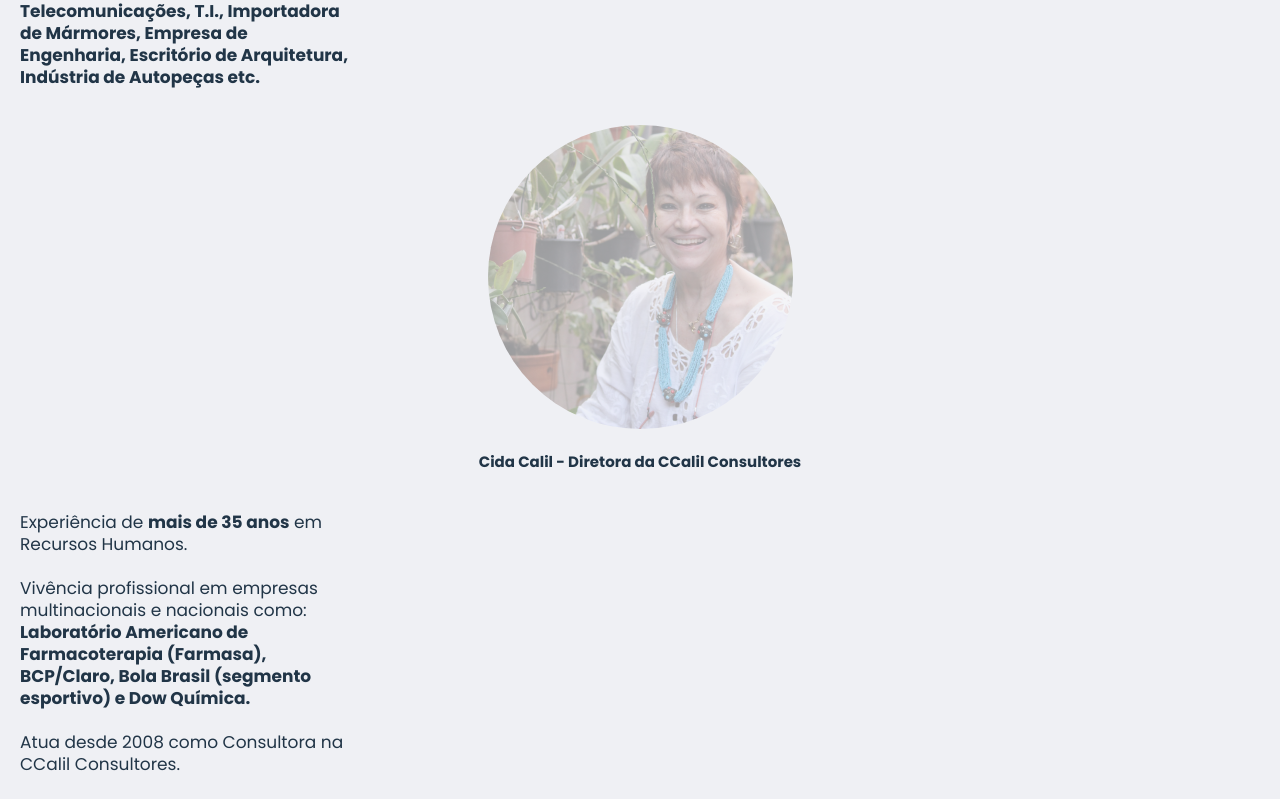
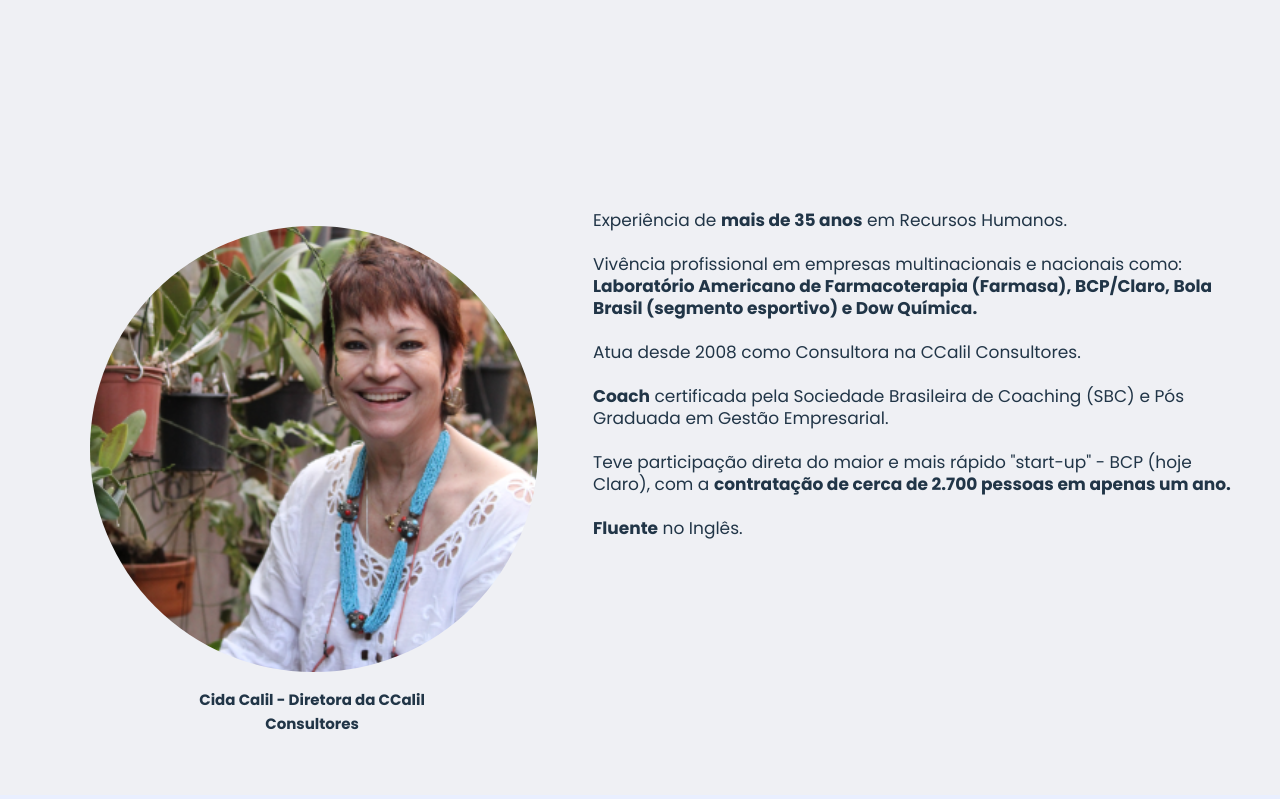
Before and after one commit to xossiane/CCalil_Consultants, a React (Vite) app: page / in a window 1280 px wide. Shown: the part 2640-3439 px from the top of the page. Built offline with nearby package versions, Linux system fonts and the light colour scheme; a web font is replaced by a local one.

Commit message:
Fix: Avatar Responsitivity

```diff
--- a/src/components/pages/Home/index.jsx
+++ b/src/components/pages/Home/index.jsx
@@ -111,7 +111,7 @@ function HomePage() {
           alt="Cida Calil"
           className={styles[`HomePage__avatar`]}
         ></img>
-        <h2>Cida Calil - Diretora da CCalil Consultores</h2>
+        <h2 className={styles[`HomePage__avatar--name`]}>Cida Calil - Diretora da CCalil Consultores</h2>
         <p className={styles[`HomePage__profile--text`]}>
           Experiência de <strong>mais de 35 anos</strong> em Recursos Humanos.{" "}
           <br></br>
--- a/src/components/pages/Home/styles.module.scss
+++ b/src/components/pages/Home/styles.module.scss
@@ -79,7 +79,10 @@
             color: $blue;
             text-align: left;
             padding: 2rem;
-
+            @media (min-width: 700px) {
+        text-align: center;
+        font-size: 3.5rem;
+            }
         }
         &--text{
             width: 33.5rem;
@@ -90,10 +93,20 @@
             font-size: 1.7rem;
             text-align: left;
             padding: 2rem;
-
+            @media (min-width: 700px) {
+        width: 50%;
+        margin-left: 5%;
+        line-height: 2.5rem;
+            }
         }
     }
     &__profile{
+        align-items: center;
+        @media (min-width: 700px) {
+        display: flex;
+        align-items: center;
+        flex-direction: row;
+        }
         &--text{
             width: 33.5rem;
             height: 46.2rem;
@@ -104,14 +117,53 @@
             text-align: left;
             padding: 2rem;
             margin-bottom: 3.6rem;
-
+            @media (min-width: 700px) {
+        width: 70%;
+        margin-left: 10%;
+    margin-right: 2%;
+            }
         }
     }
     &__avatar{
         display: inline-block;
         border-radius: 50rem;
         perspective: 50rem;
-        animation: appear 3s infinite;
+        /* animation: appear 3s infinite; */
+       &--name{
+        display: flex;
+        margin-left: 2rem;
+        display: flex;
+        @media (min-width: 700px) {
+            position: absolute;
+            margin-top: 58%;
+            margin-left: 12%;
+            width: 29%;
+        }
+        @media (min-width: 1024px) {
+            position: relative;
+            margin-top: 42%;
+            margin-left: -28%;
+            width: 29%;
+        }
+
+
+       }
+        @media (min-width: 700px) {
+        display: flex;
+        width: 60%;
+        height: 60%;
+        margin-left: 7%;
+        text-align: center;
+
+        }
+        @media (min-width: 1024px) {
+            display: flex;
+            max-width: 35%;
+            max-height: 35%;
+            margin-left: 7%;
+            text-align: center;
+
+            }
         @keyframes appear{
             from {
                 opacity: 0;
```
